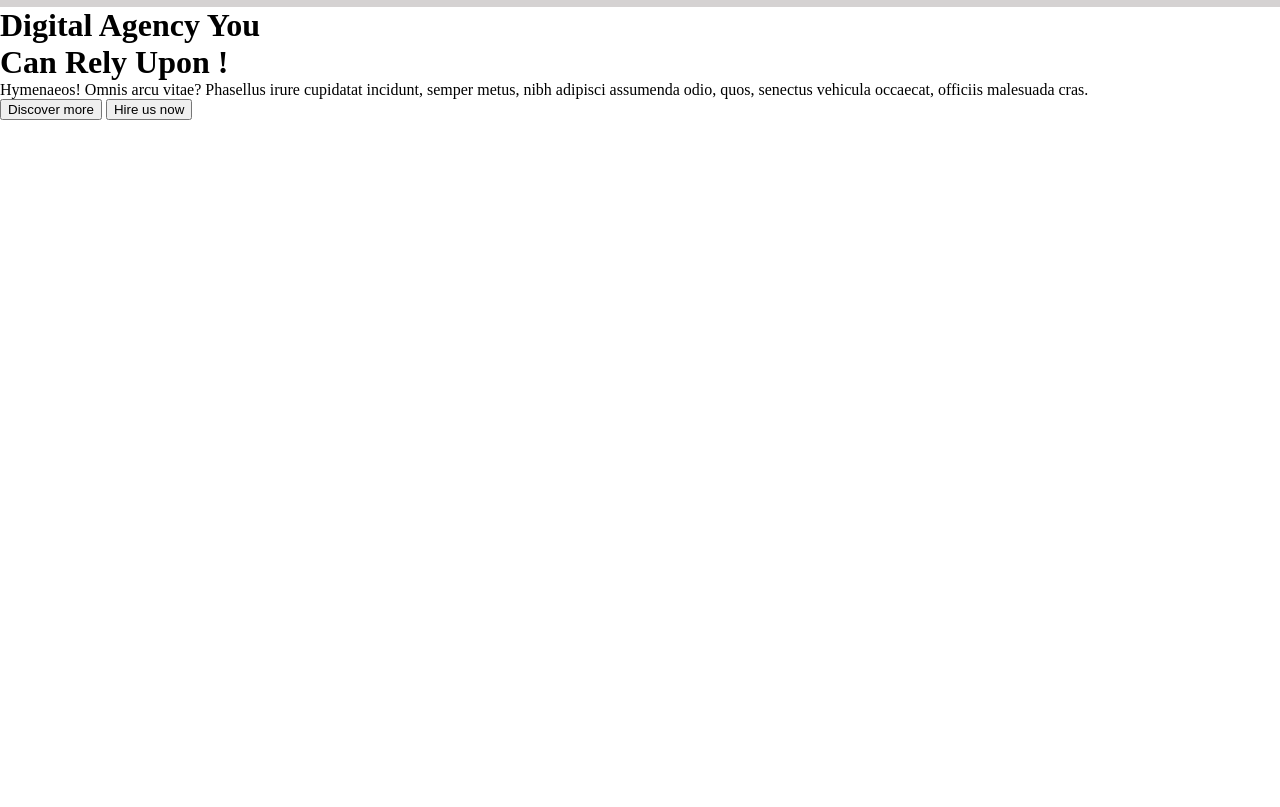
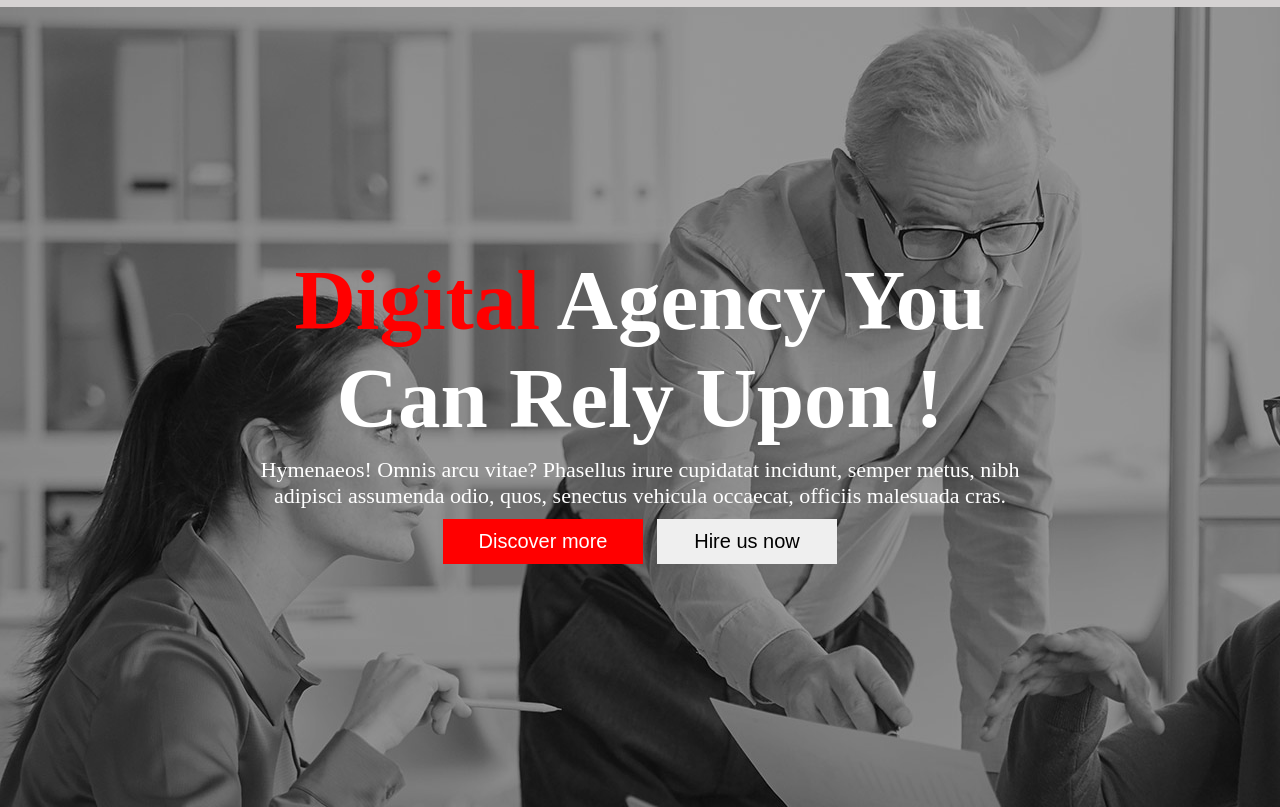
Before and after one commit to Fuad-221b/Agency, a plain HTML site: page index.html in a window 1280 px wide. Shown: the part 83-890 px from the top of the page. Before the commit the page ends 800 px from the top, so only its background shows below. Drawn offline with Linux system fonts and the light colour scheme.

Commit message:
header added

```diff
--- a/agency.css
+++ b/agency.css
@@ -1,11 +1,7 @@
 *{
-    margin: 0;
+    margin: 0 auto;
 }
 /* Styles for Header */
-header{
-
-}
-
 /* Styles for Navigation  */
 nav{
     background-color:#d5d2d2;
@@ -38,3 +34,49 @@ nav ul li{
 img{
     height:60px;
 }
+
+/* styles for home section */
+.home{
+    background-image: url("image/background.jpg"), linear-gradient(rgba(0,0,0,0.4), rgba(0,0,0,0.4));
+    background-blend-mode: overlay;
+
+    height:100vh;
+    width:100%;
+    display:flex;
+    justify-content: center;
+    align-items: center;
+    text-align:center;
+}
+.home-title{
+    color:white;
+    font-size: 85px;
+    margin-bottom: 10px;
+}
+.dig{
+    color:red;
+}
+.home-description{
+    color:white;
+    font-size: 22px;
+    width:65%;
+    margin:auto;
+}
+.buttons{
+    margin-top: 10px;
+}
+.btn{
+    font-size: 20px;
+    border-style: none;
+    padding:10px 20px;
+    width:200px;
+    height: 45px;
+}
+.btn-discover{
+    background-color: red;
+    color:white;
+
+    margin-right: 10px;
+}
+.btn-hire{
+    width:180px;
+}
--- a/index.html
+++ b/index.html
@@ -22,12 +22,16 @@
             </ul>
         </nav>
 
-        <div>
-            <h1>Digital Agency You <br> Can Rely Upon !</h1>
-            <p>Hymenaeos! Omnis arcu vitae? Phasellus irure cupidatat incidunt, semper metus, nibh adipisci assumenda odio, quos, senectus vehicula occaecat, officiis malesuada cras.</p>
+        <div class="home">
+            <div>
+                <h1 class="home-title"><span class="dig">Digital</span> Agency You <br> Can Rely Upon !</h1>
+            <p class="home-description">Hymenaeos! Omnis arcu vitae? Phasellus irure cupidatat incidunt, semper metus, nibh adipisci assumenda odio, quos, senectus vehicula occaecat, officiis malesuada cras.</p>
 
-            <button> Discover more </button>
-            <button>Hire us now</button>
+                <div class="buttons">
+                    <button class="btn btn-discover"> Discover more </button>
+                    <button class="btn btn-hire">Hire us now</button>
+                </div>
+            </div>
         </div>
     </header>
     <section></section>
```
